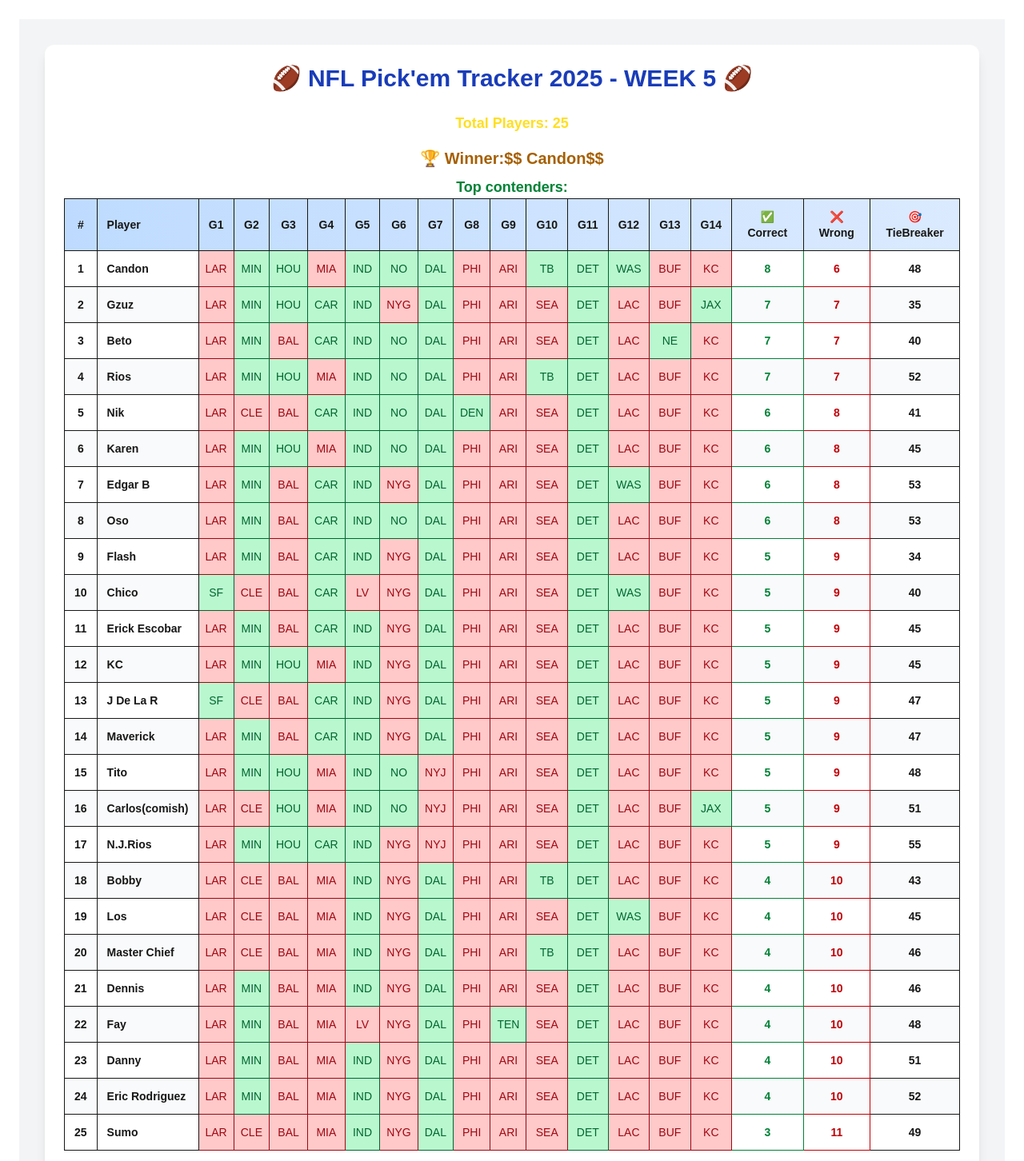
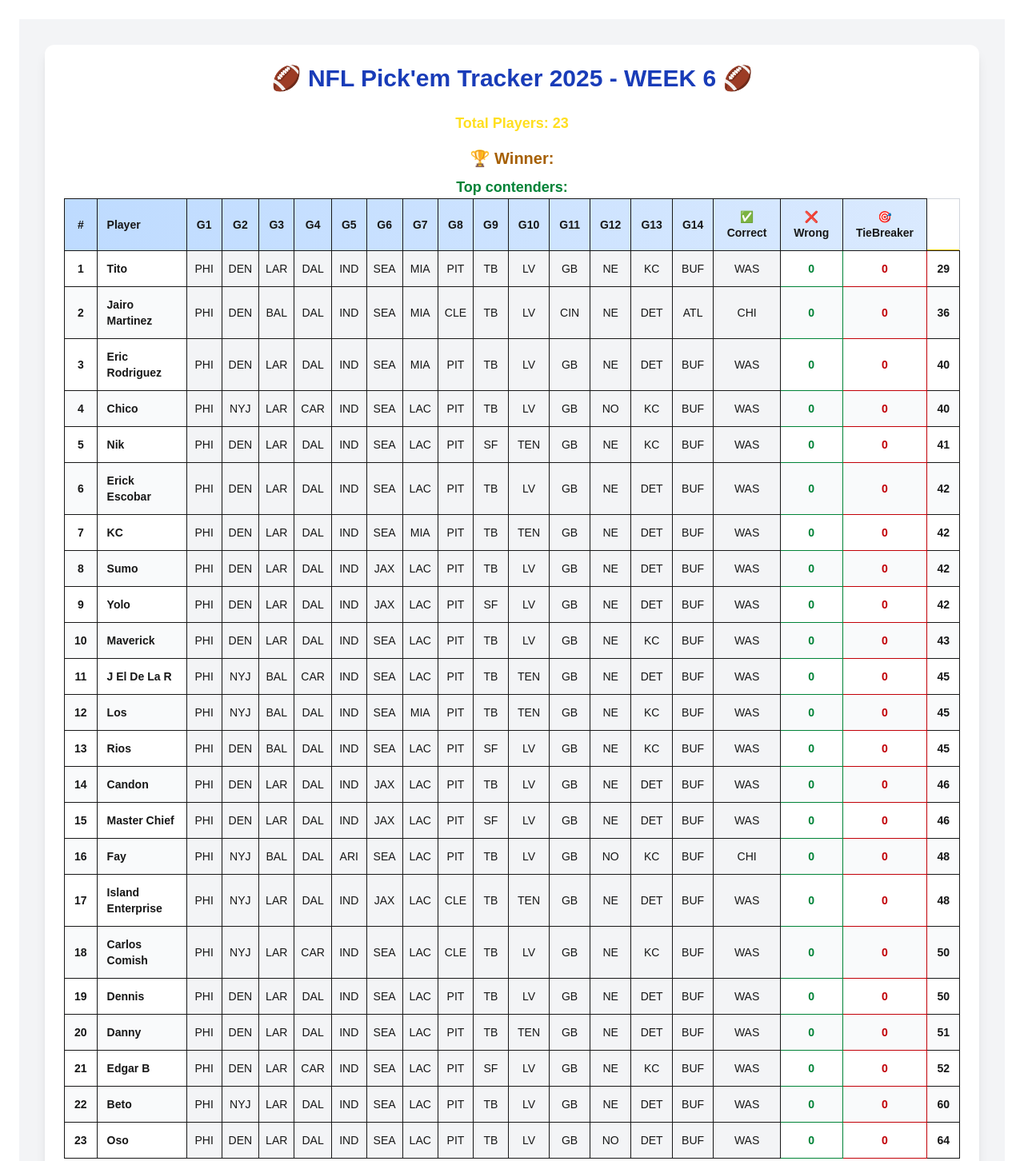
Before and after one commit to CarlosMartinezCM/pickEmTracker, a Next.js app: page / in a window 1280 px wide. Shown: the top 1452 px of the page at 80% size. Built offline with nearby package versions, Linux system fonts and the light colour scheme.

Commit message:
week 6 updated pickems

```diff
--- a/app/components/PickEmBoard.tsx
+++ b/app/components/PickEmBoard.tsx
@@ -52,39 +52,36 @@ type Player = { name: string; picks: string[]; tiebreaker: number };
 type Result = { [gameIndex: number]: string };
 type LeaderboardPlayer = Player & { correct: number; wrong: number; rank: number };
 
-// Week 4 results
-const confirmedResults: (string | null)[] = [/* Week 5 Results */ "SF","MIN", "HOU", "CAR", "IND",
-                                                "NO", "DAL", "DEN", "TEN", "TB", "DET", "WAS",
-                                                   "NE", "JAX"/* Week 5 results*/];
+// Week 6 results
+const confirmedResults: (string | null)[] = [/* Week 5 Results */ null, /* Week 4 results  "SEA", "PIT", "ATL", "BUF",
+                                                "DET", "HOU", "NE", "NYG",
+                                                 "PHI", "LAR", "JAX", "KC","CHI", null, "MIA", "DEN"*/];
 
-
-//Week 5 players
+//Week 6 players
 const initialPlayers = [
-  { name: "Carlos(comish)", picks: ["LAR", "CLE", "HOU", "MIA", "IND", "NO", "NYJ", "PHI", "ARI", "SEA", "DET", "LAC", "BUF", "JAX"], tiebreaker: 51 },
-  { name: "J De La R", picks: ["SF", "CLE", "BAL", "CAR", "IND", "NYG", "DAL", "PHI", "ARI", "SEA", "DET", "LAC", "BUF", "KC"], tiebreaker: 47 },
-  { name: "Nik", picks: ["LAR", "CLE", "BAL", "CAR", "IND", "NO", "DAL", "DEN", "ARI", "SEA", "DET", "LAC", "BUF", "KC"], tiebreaker: 41 },
-  { name: "Erick Escobar", picks: ["LAR", "MIN", "BAL", "CAR", "IND", "NYG", "DAL", "PHI", "ARI", "SEA", "DET", "LAC", "BUF", "KC"], tiebreaker: 45 },
-  { name: "Rios", picks: ["LAR", "MIN", "HOU", "MIA", "IND", "NO", "DAL", "PHI", "ARI", "TB", "DET", "LAC", "BUF", "KC"], tiebreaker: 52 },
-  { name: "Chico", picks: ["SF", "CLE", "BAL", "CAR", "LV", "NYG", "DAL", "PHI", "ARI", "SEA", "DET", "WAS", "BUF", "KC"], tiebreaker: 40 },
-  { name: "Edgar B", picks: ["LAR", "MIN", "BAL", "CAR", "IND", "NYG", "DAL", "PHI", "ARI", "SEA", "DET", "WAS", "BUF", "KC"], tiebreaker: 53 },
-  { name: "Los", picks: ["LAR", "CLE", "BAL", "MIA", "IND", "NYG", "DAL", "PHI", "ARI", "SEA", "DET", "WAS", "BUF", "KC"], tiebreaker: 45 },
-  { name: "Gzuz", picks: ["LAR", "MIN", "HOU", "CAR", "IND", "NYG", "DAL", "PHI", "ARI", "SEA", "DET", "LAC", "BUF", "JAX"], tiebreaker: 35 },
-  { name: "Sumo", picks: ["LAR", "CLE", "BAL", "MIA", "IND", "NYG", "DAL", "PHI", "ARI", "SEA", "DET", "LAC", "BUF", "KC"], tiebreaker: 49 },
-  { name: "Fay", picks: ["LAR", "MIN", "BAL", "MIA", "LV", "NYG", "DAL", "PHI", "TEN", "SEA", "DET", "LAC", "BUF", "KC"], tiebreaker: 48 },
-  { name: "Bobby", picks: ["LAR", "CLE", "BAL", "MIA", "IND", "NYG", "DAL", "PHI", "ARI", "TB", "DET", "LAC", "BUF", "KC"], tiebreaker: 43 },
-  { name: "Eric Rodriguez", picks: ["LAR", "MIN", "BAL", "MIA", "IND", "NYG", "DAL", "PHI", "ARI", "SEA", "DET", "LAC", "BUF", "KC"], tiebreaker: 52 },
-  { name: "Oso", picks: ["LAR", "MIN", "BAL", "CAR", "IND", "NO", "DAL", "PHI", "ARI", "SEA", "DET", "LAC", "BUF", "KC"], tiebreaker: 53 },
-  { name: "N.J.Rios", picks: ["LAR", "MIN", "HOU", "CAR", "IND", "NYG", "NYJ", "PHI", "ARI", "SEA", "DET", "LAC", "BUF", "KC"], tiebreaker: 55 },
-  { name: "Master Chief", picks: ["LAR", "CLE", "BAL", "MIA", "IND", "NYG", "DAL", "PHI", "ARI", "TB", "DET", "LAC", "BUF", "KC"], tiebreaker: 46 },
-  { name: "Karen", picks: ["LAR", "MIN", "HOU", "MIA", "IND", "NO", "DAL", "PHI", "ARI", "SEA", "DET", "LAC", "BUF", "KC"], tiebreaker: 45 },
-  { name: "Maverick", picks: ["LAR", "MIN", "BAL", "CAR", "IND", "NYG", "DAL", "PHI", "ARI", "SEA", "DET", "LAC", "BUF", "KC"], tiebreaker: 47 },
-  { name: "Flash", picks: ["LAR", "MIN", "BAL", "CAR", "IND", "NYG", "DAL", "PHI", "ARI", "SEA", "DET", "LAC", "BUF", "KC"], tiebreaker: 34 },
-  { name: "Danny", picks: ["LAR", "MIN", "BAL", "MIA", "IND", "NYG", "DAL", "PHI", "ARI", "SEA", "DET", "LAC", "BUF", "KC"], tiebreaker: 51 },
-  { name: "Dennis", picks: ["LAR", "MIN", "BAL", "MIA", "IND", "NYG", "DAL", "PHI", "ARI", "SEA", "DET", "LAC", "BUF", "KC"], tiebreaker: 46 },
-  { name: "KC", picks: ["LAR", "MIN", "HOU", "MIA", "IND", "NYG", "DAL", "PHI", "ARI", "SEA", "DET", "LAC", "BUF", "KC"], tiebreaker: 45 },
-  { name: "Tito", picks: ["LAR", "MIN", "HOU", "MIA", "IND", "NO", "NYJ", "PHI", "ARI", "SEA", "DET", "LAC", "BUF", "KC"], tiebreaker: 48 },
-  { name: "Candon", picks: ["LAR", "MIN", "HOU", "MIA", "IND", "NO", "DAL", "PHI", "ARI", "TB", "DET", "WAS", "BUF", "KC"], tiebreaker: 48 },
-  { name: "Beto", picks: ["LAR", "MIN", "BAL", "CAR", "IND", "NO", "DAL", "PHI", "ARI", "SEA", "DET", "LAC", "NE", "KC"], tiebreaker: 40 },
+  { name: "Carlos Comish", picks: ["PHI", "NYJ", "LAR", "CAR", "IND", "SEA", "LAC", "CLE", "TB", "LV", "GB", "NE", "KC", "BUF", "WAS"], tiebreaker: 50 },
+  { name: "Nik", picks: ["PHI", "DEN", "LAR", "DAL", "IND", "SEA", "LAC", "PIT", "SF", "TEN", "GB", "NE", "KC", "BUF", "WAS"], tiebreaker: 41 },
+  { name: "Candon", picks: ["PHI", "DEN", "LAR", "DAL", "IND", "JAX", "LAC", "PIT", "TB", "LV", "GB", "NE", "DET", "BUF", "WAS"], tiebreaker: 46 },
+  { name: "Erick Escobar", picks: ["PHI", "DEN", "LAR", "DAL", "IND", "SEA", "LAC", "PIT", "TB", "LV", "GB", "NE", "DET", "BUF", "WAS"], tiebreaker: 42 },
+  { name: "Eric Rodriguez", picks: ["PHI", "DEN", "LAR", "DAL", "IND", "SEA", "MIA", "PIT", "TB", "LV", "GB", "NE", "DET", "BUF", "WAS"], tiebreaker: 40 },
+  { name: "Edgar B", picks: ["PHI", "DEN", "LAR", "CAR", "IND", "SEA", "LAC", "PIT", "SF", "LV", "GB", "NE", "KC", "BUF", "WAS"], tiebreaker: 52 },
+  { name: "Tito", picks: ["PHI", "DEN", "LAR", "DAL", "IND", "SEA", "MIA", "PIT", "TB", "LV", "GB", "NE", "KC", "BUF", "WAS"], tiebreaker: 29 },
+  { name: "KC", picks: ["PHI", "DEN", "LAR", "DAL", "IND", "SEA", "MIA", "PIT", "TB", "TEN", "GB", "NE", "DET", "BUF", "WAS"], tiebreaker: 42 },
+  { name: "J El De La R", picks: ["PHI", "NYJ", "BAL", "CAR", "IND", "SEA", "LAC", "PIT", "TB", "TEN", "GB", "NE", "DET", "BUF", "WAS"], tiebreaker: 45 },
+  { name: "Fay", picks: ["PHI", "NYJ", "BAL", "DAL", "ARI", "SEA", "LAC", "PIT", "TB", "LV", "GB", "NO", "KC", "BUF", "CHI"], tiebreaker: 48 },
+  { name: "Los", picks: ["PHI", "NYJ", "BAL", "DAL", "IND", "SEA", "MIA", "PIT", "TB", "TEN", "GB", "NE", "KC", "BUF", "WAS"], tiebreaker: 45 },
+  { name: "Jairo Martinez", picks: ["PHI", "DEN", "BAL", "DAL", "IND", "SEA", "MIA", "CLE", "TB", "LV", "CIN", "NE", "DET", "ATL", "CHI"], tiebreaker: 36 },
+  { name: "Rios", picks: ["PHI", "DEN", "BAL", "DAL", "IND", "SEA", "LAC", "PIT", "SF", "LV", "GB", "NE", "KC", "BUF", "WAS"], tiebreaker: 45 },
+  { name: "Sumo", picks: ["PHI", "DEN", "LAR", "DAL", "IND", "JAX", "LAC", "PIT", "TB", "LV", "GB", "NE", "DET", "BUF", "WAS"], tiebreaker: 42 },
+  { name: "Oso", picks: ["PHI", "DEN", "LAR", "DAL", "IND", "SEA", "LAC", "PIT", "TB", "LV", "GB", "NO", "DET", "BUF", "WAS"], tiebreaker: 64 },
+  { name: "Island Enterprise", picks: ["PHI", "NYJ", "LAR", "DAL", "IND", "JAX", "LAC", "CLE", "TB", "TEN", "GB", "NE", "DET", "BUF", "WAS"], tiebreaker: 48 },
+  { name: "Master Chief", picks: ["PHI", "DEN", "LAR", "DAL", "IND", "JAX", "LAC", "PIT", "SF", "LV", "GB", "NE", "DET", "BUF", "WAS"], tiebreaker: 46 },
+  { name: "Maverick", picks: ["PHI", "DEN", "LAR", "DAL", "IND", "SEA", "LAC", "PIT", "TB", "LV", "GB", "NE", "KC", "BUF", "WAS"], tiebreaker: 43 },
+  { name: "Beto", picks: ["PHI", "NYJ", "LAR", "DAL", "IND", "SEA", "LAC", "PIT", "TB", "LV", "GB", "NE", "DET", "BUF", "WAS"], tiebreaker: 60 },
+  { name: "Yolo", picks: ["PHI", "DEN", "LAR", "DAL", "IND", "JAX", "LAC", "PIT", "SF", "LV", "GB", "NE", "DET", "BUF", "WAS"], tiebreaker: 42 },
+  { name: "Dennis", picks: ["PHI", "DEN", "LAR", "DAL", "IND", "SEA", "LAC", "PIT", "TB", "LV", "GB", "NE", "DET", "BUF", "WAS"], tiebreaker: 50 },
+  { name: "Danny", picks: ["PHI", "DEN", "LAR", "DAL", "IND", "SEA", "LAC", "PIT", "TB", "TEN", "GB", "NE", "DET", "BUF", "WAS"], tiebreaker: 51 },
+  { name: "Chico", picks: ["PHI", "NYJ", "LAR", "CAR", "IND", "SEA", "LAC", "PIT", "TB", "LV", "GB", "NO", "KC", "BUF", "WAS"], tiebreaker: 40 },
 ];
 
 
@@ -177,7 +174,7 @@ export default function PickemTracker() {
     <div className="p-8 bg-gray-100 dark:bg-gray-900 min-h-screen space-y-8 transition-colors duration-300">      {/* Picks Tracker */}
       <Card>
         <h1 className="text-3xl text-center font-bold mb-6 text-blue-800 dark:text-blue-300">
-          🏈 NFL Pick'em Tracker 2025 - WEEK 5 🏈
+          🏈 NFL Pick'em Tracker 2025 - WEEK 6 🏈
         </h1>
        {/* total players */}
         <div className="text-center text-lg font-semibold text-yellow-300 dark:text-yellow-500 mb-1">
@@ -186,9 +183,9 @@ export default function PickemTracker() {
         {/* Winner */}
         {winners.length > 0 && (
           <div className="text-center mt-4 text-xl font-bold text-yellow-700 dark:text-green-300 blink">
-            🏆 Winner:$${(" ")}
-            {winners.map(p => p.name /* p.name ****** this is the winners section so next to rophy add Winning p.name when ready set this */).join(", ")}
-          $$</div>
+            🏆 Winner:{(" ")}
+            {winners.map(p => null /* p.name ****** this is the winners section so next to rophy add Winning p.name when ready set this */).join(", ")}
+          </div>
         )}
         {/* Top contenders */}
         {realisticWinners.length > 0 && (
```
